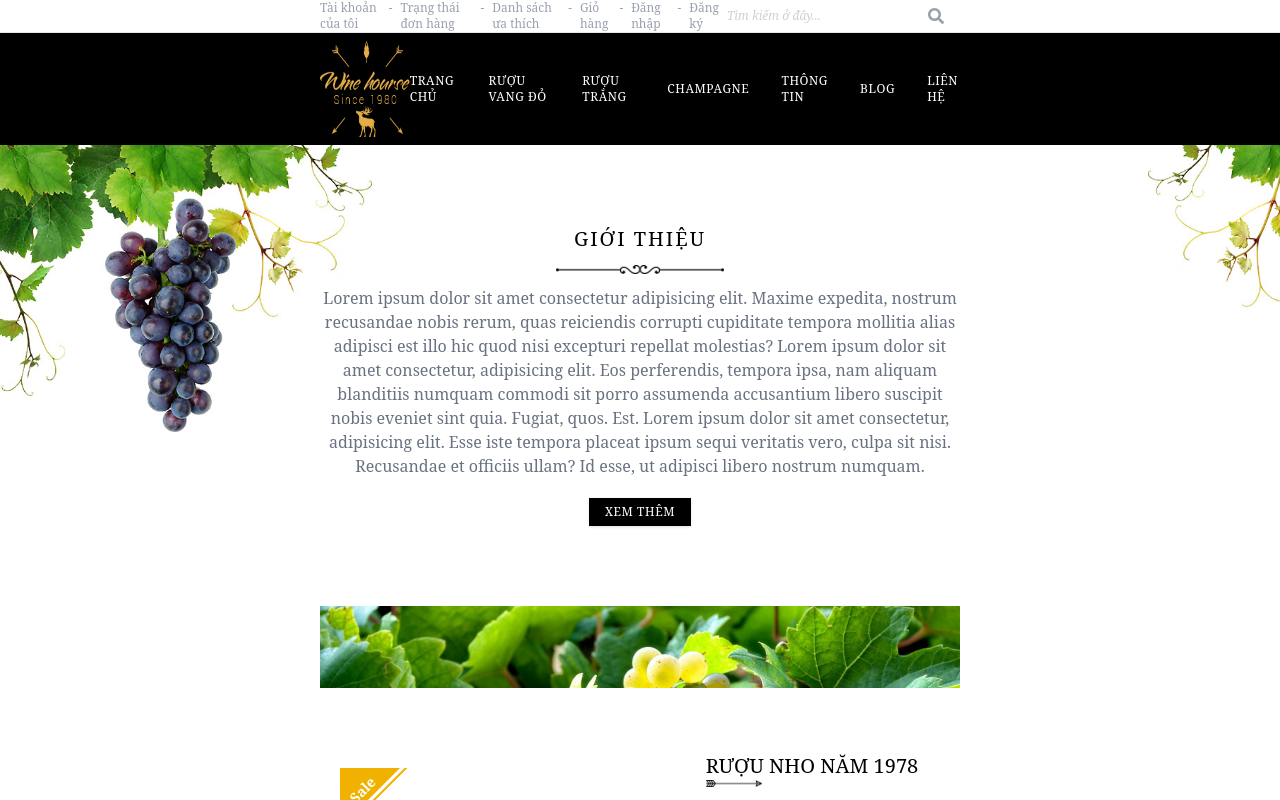
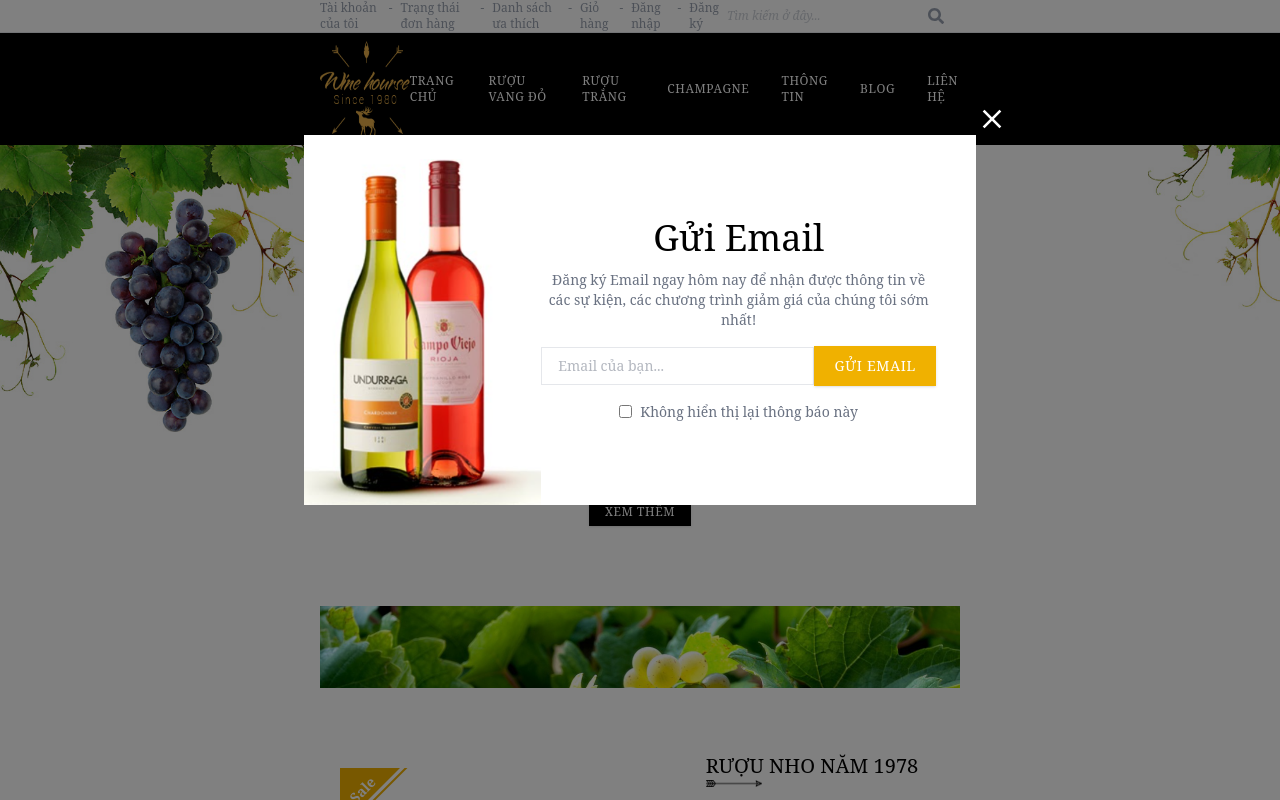
Before and after one commit to thaontn-0537/NAITEI20-FEHN-PR1-DRINK, a React (Vite) app: page / in a window 1280 px wide. Shown: the top 800 px of the page. Built offline with nearby package versions, Linux system fonts and the light colour scheme.

Commit message:
Component - Popup

```diff
--- a/src/App.jsx
+++ b/src/App.jsx
@@ -1,12 +1,14 @@
 import Header from "./components/Header";
 import Footer from "./components/Footer";
 import Home from "./pages/Home";
+import PopUp from "./components/PopUp";
 
 function App() {
   return (
     <>
       <Header />
       <Home />
+      <PopUp/>
       <Footer />
     </>
   );
--- a/src/components/Footer.jsx
+++ b/src/components/Footer.jsx
@@ -19,7 +19,7 @@ import { Button } from "./Button";
 const Footer = () => {
   return (
     <footer className="bg-white py-10 relative">
-      <div className="absolute left-0 top-110 w-full border-t border-gray-200"></div>
+      <div className="absolute left-0 bottom-20 w-full border-t border-gray-200"></div>
       <div className="container mx-auto px-50">
         {/* Logo Section */}
         <div>
--- /dev/null
+++ b/src/components/PopUp.jsx
@@ -0,0 +1,46 @@
+import { useState } from "react";
+import { IoMdClose } from "react-icons/io";
+import popup from "../assets/images/popup.png";
+import { Button } from "./Button";
+
+const EmailPopup = () => {
+  const [isOpen, setIsOpen] = useState(true);
+
+  if (!isOpen) return null;
+
+  return (
+    <div className="fixed inset-0 backdrop-brightness-50 min-h-screen flex justify-center items-center z-50">
+      <div className="bg-white p-10 max-w-2xl w-full h-auto relative -top-20">
+        <IoMdClose className="absolute -top-8 w-8 h-auto -right-8 text-white cursor-pointer hover:text-black" onClick={() => setIsOpen(false)} />
+        <div className="grid grid-cols-6 items-center">
+          <div className="col-span-2 -mb-10 -ml-10 -mt-4">
+              <img src={popup} alt="Wine house" className="w-100 h-auto"/>
+          </div>
+          <div className="col-span-4 text-center">
+            <h2 className="text-4xl text-black font-medium mb-3">Gửi Email</h2>
+            <p className="text-gray-500 text-sm mb-4">
+              Đăng ký Email ngay hôm nay để nhận được thông tin về các sự kiện,
+              các chương trình giảm giá của chúng tôi sớm nhất!
+            </p>
+            <div className="flex items-center justify-center mb-4">
+                <input
+                  type="email"
+                  placeholder="Email của bạn..."
+                  className=" text-gray-500 text-sm w-full border border-gray-200 px-4 py-2 w-1/2 focus:border-black outline-none"
+                />
+                <Button size="lg" className="bg-yellow-500 hover:bg-black px-5" onClick={() => setIsOpen(false)}>GỬI EMAIL</Button>
+              </div>
+            <div className="flex items-center justify-center mt-3">
+              <input type="checkbox" id="dont-show" className="mr-2 cursor-pointer" />
+              <label htmlFor="dont-show" className="text-gray-500 text-sm">
+                Không hiển thị lại thông báo này
+              </label>
+            </div>
+          </div>
+        </div>
+      </div>
+    </div>
+  );
+};
+
+export default EmailPopup;
```
Also changed, not shown: src/assets/images/popup.png (added).
